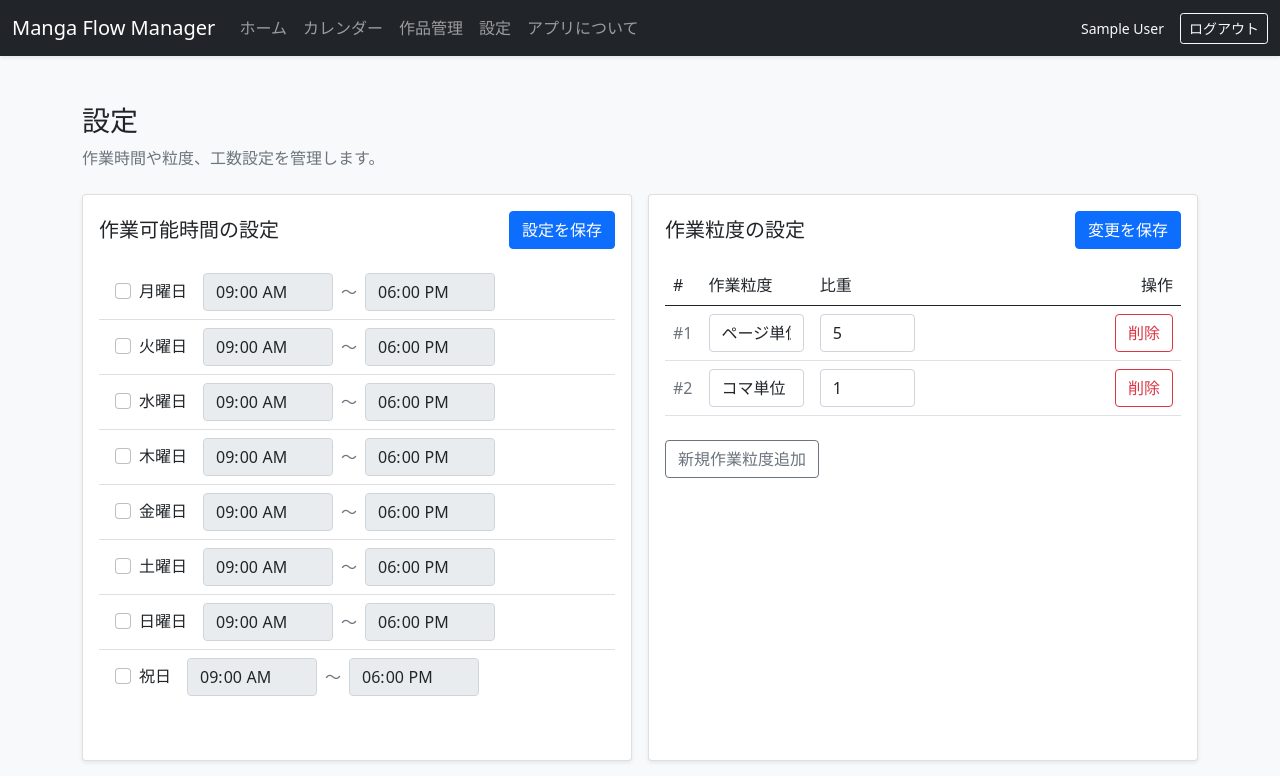
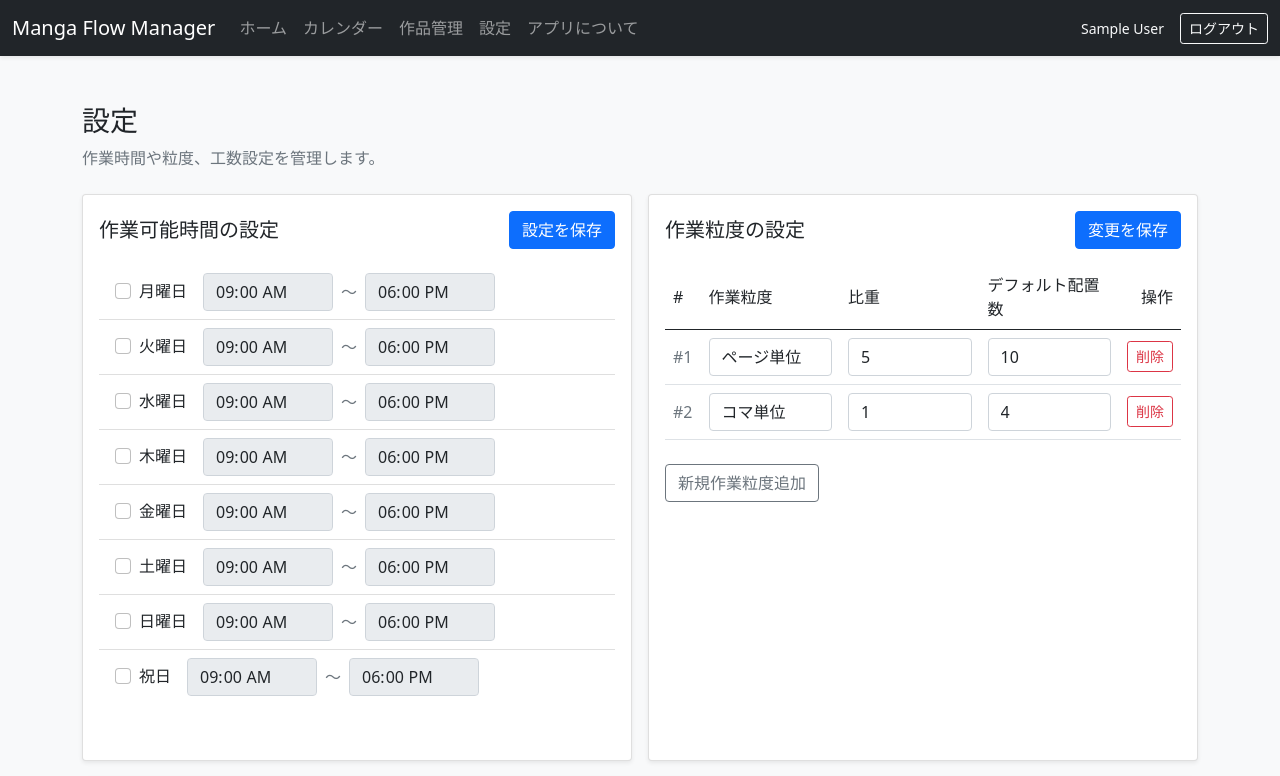
Before and after one commit to Yotsura/MangaFlowManager, a Vue app: page /settings in a window 1280 px wide. Shown: the top 776 px of the page. Built offline with nearby package versions, Linux system fonts and the light colour scheme; no server answers; the database is empty; sample sign-in values are in the browser's storage.

Commit message:
粒度単位のデフォルト配置数設定を追加

```diff
--- a/src/modules/settings/components/GranularityTable.vue
+++ b/src/modules/settings/components/GranularityTable.vue
@@ -6,12 +6,13 @@ import { useAuthStore } from "@/store/authStore";
 import { useSettingsStore } from "@/store/settingsStore";
 import { generateId } from "@/utils/id";
 
-type FieldError = Partial<Record<"label" | "weight", string>>;
+type FieldError = Partial<Record<"label" | "weight" | "defaultCount", string>>;
 
 interface EditableGranularity {
   id: string;
   label: string;
   weight: string;
+  defaultCount: string;
 }
 
 const authStore = useAuthStore();
@@ -27,6 +28,7 @@ const editableRows = ref<EditableGranularity[]>([]);
 const newGranularity = reactive({
   label: "",
   weight: "1",
+  defaultCount: "1",
 });
 
 const saved = ref(false);
@@ -44,11 +46,13 @@ const mapToEditable = (items: typeof granularities.value): EditableGranularity[]
     id: item.id,
     label: item.label,
     weight: item.weight.toString(),
+    defaultCount: item.defaultCount.toString(),
   }));
 
 const resetNewGranularity = () => {
   newGranularity.label = "";
   newGranularity.weight = "1";
+  newGranularity.defaultCount = "1";
   newRowAttempted.value = false;
 };
 
@@ -205,6 +209,7 @@ const submitNewGranularity = () => {
       id: generateId(),
       label: newGranularity.label.trim(),
       weight: Number(newGranularity.weight).toString(),
+      defaultCount: Number(newGranularity.defaultCount).toString(),
     },
   ];
 
@@ -242,6 +247,7 @@ const handleSave = async () => {
     id: row.id,
     label: row.label.trim(),
     weight: Number(row.weight),
+    defaultCount: Number(row.defaultCount),
   }));
 
   try {
@@ -273,14 +279,15 @@ defineExpose({
           <thead>
             <tr>
               <th scope="col" class="w-5">#</th>
-              <th scope="col" class="w-40">作業粒度</th>
+              <th scope="col" class="w-20">作業粒度</th>
               <th scope="col" class="w-5">比重</th>
-              <th scope="col" class="w-50 text-end">操作</th>
+              <th scope="col" class="w-5">デフォルト配置数</th>
+              <th scope="col" class="w-55 text-end text-nowrap">操作</th>
             </tr>
           </thead>
           <tbody>
             <tr v-if="editableRows.length === 0">
-              <td colspan="4" class="text-muted text-center py-4">作業粒度がまだ登録されていません。</td>
+              <td colspan="5" class="text-muted text-center py-4">作業粒度がまだ登録されていません。</td>
             </tr>
             <tr v-for="(row, index) in editableRows" :key="row.id">
               <td>
@@ -292,8 +299,11 @@ defineExpose({
               <td>
                 <input v-model="row.weight" :class="['form-control', { 'is-invalid': getFieldError(row.id, 'weight') }]" type="number" min="1" step="1" :disabled="isSaving" />
               </td>
-              <td class="text-end">
-                <button class="btn btn-outline-danger" type="button" :disabled="isSaving" @click="removeRow(row.id)">削除</button>
+              <td>
+                <input v-model="row.defaultCount" :class="['form-control', { 'is-invalid': getFieldError(row.id, 'defaultCount') }]" type="number" min="1" step="1" :disabled="isSaving" />
+              </td>
+              <td class="text-end text-nowrap">
+                <button class="btn btn-outline-danger btn-sm" type="button" :disabled="isSaving" @click="removeRow(row.id)">削除</button>
               </td>
             </tr>
             <tr v-if="isAddingNew" class="table-light">
@@ -312,10 +322,13 @@ defineExpose({
               <td>
                 <input v-model="newGranularity.weight" :class="['form-control', { 'is-invalid': hasTouchedNewRow && !!newRowValidationMessage }]" type="number" min="1" step="1" :disabled="isSaving" />
               </td>
-              <td class="text-end">
+              <td>
+                <input v-model="newGranularity.defaultCount" :class="['form-control', { 'is-invalid': hasTouchedNewRow && !!newRowValidationMessage }]" type="number" min="1" step="1" :disabled="isSaving" />
+              </td>
+              <td class="text-end text-nowrap">
                 <div class="d-flex justify-content-end gap-2">
-                  <button class="btn btn-outline-secondary" type="button" :disabled="isSaving" @click="cancelNewGranularity">キャンセル</button>
-                  <button class="btn btn-primary" type="button" :disabled="isSaving" @click="submitNewGranularity">追加</button>
+                  <button class="btn btn-outline-secondary btn-sm" type="button" :disabled="isSaving" @click="cancelNewGranularity">キャンセル</button>
+                  <button class="btn btn-primary btn-sm" type="button" :disabled="isSaving" @click="submitNewGranularity">追加</button>
                 </div>
               </td>
             </tr>
--- a/src/modules/works/WorksListView.vue
+++ b/src/modules/works/WorksListView.vue
@@ -55,9 +55,9 @@ const initializeGranularityForm = () => {
   const newErrors: Record<string, string | null> = {};
 
   sortedGranularities.value.forEach((granularity, index) => {
-    // 最上位粒度以外にデフォルト値を設定
+    // 最上位粒度以外に粒度設定のデフォルト値を設定
     if (index > 0) {
-      newCounts[granularity.id] = 6;
+      newCounts[granularity.id] = granularity.defaultCount || 1;
     }
     newErrors[granularity.id] = null;
   });
--- a/src/store/settingsStore.ts
+++ b/src/store/settingsStore.ts
@@ -18,6 +18,7 @@ interface Granularity {
   id: string;
   label: string;
   weight: number;
+  defaultCount: number; // デフォルト配置数
 }
 
 interface GranularitiesDocument {
@@ -85,6 +86,7 @@ type GranularityIdMigrationMap = Record<string, string>;
 interface GranularityTemplate {
   label: string;
   weight: number;
+  defaultCount: number;
 }
 
 interface StageTemplateEntry {
@@ -101,10 +103,12 @@ const DEFAULT_GRANULARITY_TEMPLATES: GranularityTemplate[] = [
   {
     label: "ページ単位",
     weight: 5,
+    defaultCount: 10, // デフォルト10ページ
   },
   {
     label: "コマ単位",
     weight: 1,
+    defaultCount: 4, // ページあたりデフォルト4コマ
   },
 ];
 
@@ -151,6 +155,7 @@ const createDefaultGranularities = (): Granularity[] =>
     id: generateId(),
     label: template.label,
     weight: template.weight,
+    defaultCount: template.defaultCount,
   }));
 
 const createDefaultStageWorkloads = (granularities: Granularity[]): StageWorkload[] => {
@@ -237,6 +242,7 @@ const normalizeGranularities = (items: unknown): NormalizedGranularitiesResult =
         id: assignedId,
         label,
         weight,
+        defaultCount: typeof raw.defaultCount === 'number' ? raw.defaultCount : 1,
       } satisfies Granularity;
     })
     .filter((item): item is Granularity => item !== null);
@@ -457,6 +463,7 @@ export const useSettingsStore = defineStore("settings", {
             id,
             label: trimmedLabel,
             weight: item.weight,
+            defaultCount: item.defaultCount,
           } satisfies Granularity;
         });
 
--- a/src/store/worksStore.ts
+++ b/src/store/worksStore.ts
@@ -19,6 +19,7 @@ export interface WorkGranularity {
   id: string;
   label: string;
   weight: number;
+  defaultCount: number;
 }
 
 // 作品固有の段階工数設定
@@ -733,7 +734,8 @@ export const useWorksStore = defineStore("works", {
       const workGranularities: WorkGranularity[] = payload.granularities.map(g => ({
         id: g.id,
         label: g.label,
-        weight: g.weight
+        weight: g.weight,
+        defaultCount: g.defaultCount
       }));
 
       const workStageWorkloads: WorkStageWorkload[] = payload.stageWorkloads.map(s => ({
```
